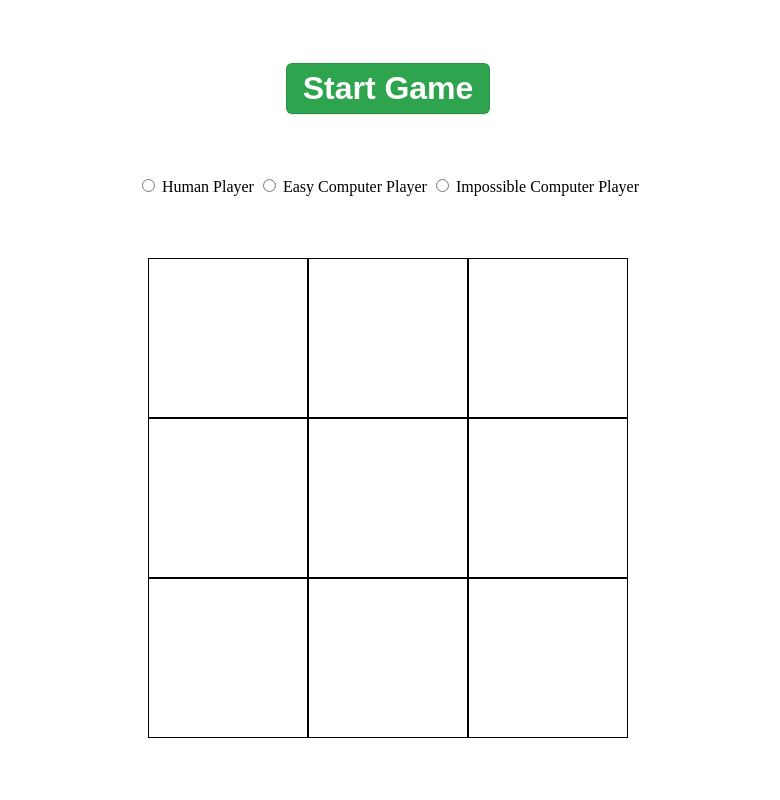
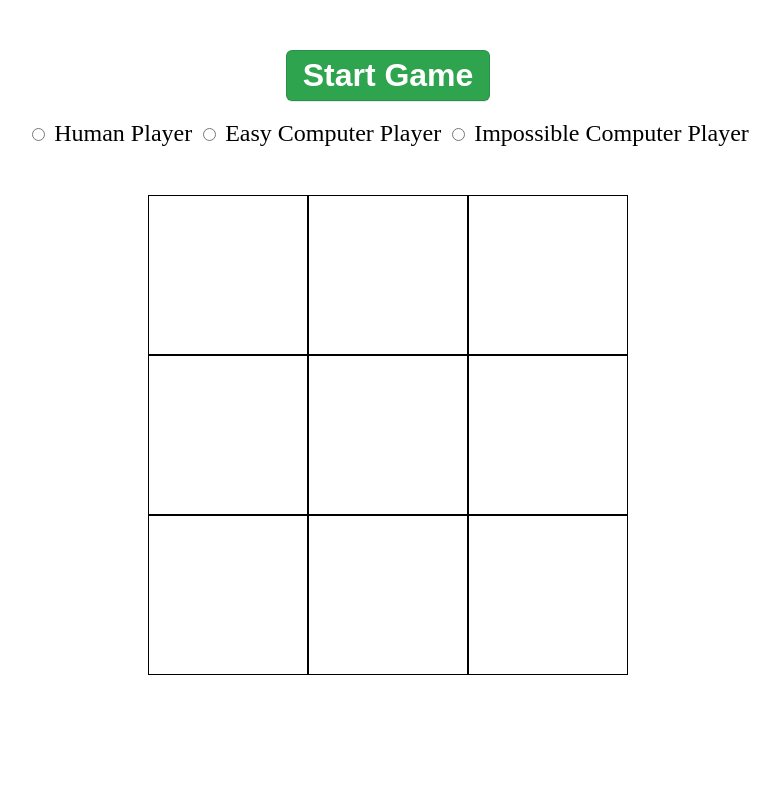
Before and after one commit to trustpizza/tic_tac_toe_js, a plain HTML site: page index.html in a window 1280 px wide. Shown: the whole page, without its empty margins (252-1032 px from the left). Drawn offline with Linux system fonts and the light colour scheme.

Commit message:
Leave for now, looking good

```diff
--- a/index.html
+++ b/index.html
@@ -12,6 +12,7 @@
 <body>
 
   <div class="container">
+    <div class="start">
       <button id="start-button">Start Game</button>
         <div id="player-selection">
           <input type="radio" id="human-player" name="player-selection" value="human">
@@ -20,6 +21,7 @@
           <label for="easy-computer-player">Easy Computer Player</label>
           <input type="radio" id="hard-computer-player" name="player-selection" value="hard-computer">
           <label for="hard-computer-player">Impossible Computer Player</label>
+        </div>
     </div>
     <div class="game-container">
       <button class="cell" id="0"></button>
@@ -37,5 +39,8 @@
     <div id="announcement"></div>
   </div>
 
+  <footer id="footer">
+  </footer>
+
 </body>
 </html>
--- a/styles/styles.css
+++ b/styles/styles.css
@@ -1,5 +1,8 @@
 body {
   max-height: 100vh;
+  height: 100vh;
+  display: grid;
+  grid-template-rows: 1fr 75px;
 }
 
 .container {
@@ -7,7 +10,6 @@ body {
   flex-direction: column;
   align-items: center;
   justify-content: space-evenly;
-  height: 100vh;
 }
 
 .game-container {
@@ -105,3 +107,15 @@ body {
   background-color: rgba(255, 255, 255, 1);
   font-size: 48pt;
 }
+
+.start {
+  display: flex;
+  flex-direction: column;
+  justify-content: center;
+  align-items: center;
+  gap: 20px;
+}
+
+#player-selection {
+  font-size: 18pt;
+}
```
Lines whose indentation alone changed are shown as unchanged.
